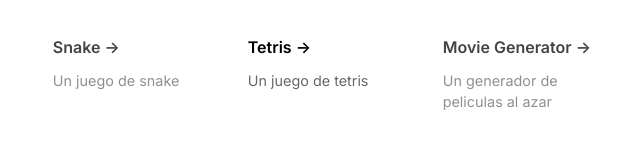
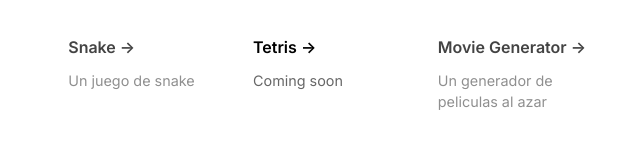
Before and after one commit to ChrisPoul/games-app, a Next.js app: page / in a window 1280 px wide. Shown: the part 575-724 px from the top of the page, without its empty margins (311-951 px from the left). Built offline with nearby package versions, Linux system fonts and the light colour scheme.

Commit message:
Removed tetris from main page

```diff
--- a/app/page.tsx
+++ b/app/page.tsx
@@ -33,14 +33,14 @@ export default function Home() {
         </Link>
 
         <Link
-          href="/tetris"
+          href="#"
           className={styles.card}
         >
           <h2 className={inter.className}>
             Tetris <span>-&gt;</span>
           </h2>
           <p className={inter.className}>
-            Un juego de tetris
+            Coming soon
           </p>
         </Link>
 
```
